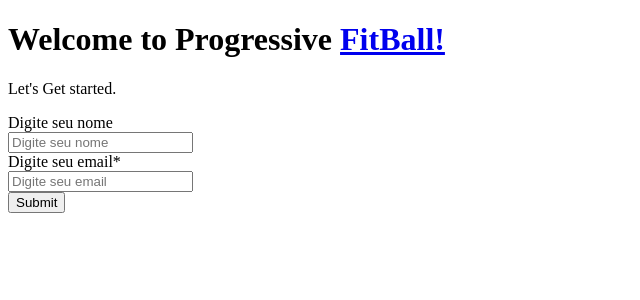
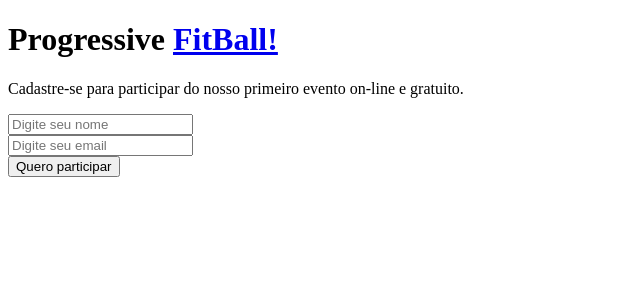
Before and after one commit to henriqueeliassilva/pfb-app, a Next.js app: page / in a window 1280 px wide. Shown: the top 300 px of the page, without its empty margins (0-640 px from the left). Built offline with nearby package versions, Linux system fonts and the light colour scheme.

Commit message:
layout and thankyou page

```diff
--- a/pages/index.js
+++ b/pages/index.js
@@ -9,14 +9,13 @@ export default function Home() {
       </Head>
       <main className="flex flex-col items-center justify-center w-full flex-1 px-20 text-center">
         <h1 className="text-6xl font-bold">
-          Welcome to{' '}
           Progressive{' '}
           <a className="text-blue-600" href="#">
           {' '}FitBall!
           </a>
         </h1>
         <p className="mt-3 text-2xl">
-          Let's Get started.{' '}
+        Cadastre-se para participar do nosso primeiro evento on-line e gratuito.{' '}
         </p>
 
         <form method="POST" action="https://pfb.activehosted.com/proc.php" id="_form_1_" class="_form _form_1 _inline-form  _dark" novalidate>
@@ -29,25 +28,25 @@ export default function Home() {
     <input type="hidden" name="v" value="2" />
     <div >
 
-      <div className="p-5">
-        <label for="fullname" >
-          Digite seu nome
-        </label>
+      <div className="p-4">
+        {/* <label for="fullname" >
+         <p className="text-2xl pb-2">Digite seu nome </p>
+        </label> */}
         <div>
-          <input  className="pl-2 pb-2 px-15 py-2 border-2" type="text" id="fullname" name="fullname" placeholder="Digite seu nome" />
+          <input  className="rounded pl-2 p-4 px-40 py-2 border-2" type="text" id="fullname" name="fullname" placeholder="Digite seu nome" />
         </div>
       </div>
-      <div  >
-        <label for="email" class="_form-label">
-          Digite seu email*
-        </label>
-        <div className="pb-4" >
-          <input className="pl-2 pb-2 px-15 py-2 border-2" type="text" id="email" name="email" placeholder="Digite seu email" required/>
+      <div className="pb-4">
+        {/* <label  for="email">
+         <p className="text-2xl ">Digite seu email*</p>
+        </label> */}
+        <div className="pb-" >
+          <input className="rounded pl-2  p-4 px-40 py-2 border-2" type="text" id="email" name="email" placeholder="Digite seu email" required/>
         </div>
       </div>
       <div >
-        <button className="pb-2 px-10 py-2 bg-green-600 text-white"  id="_form_1_submit"  type="submit" >
-          Submit
+        <button className=" uppercase rounded  px-24 py-2 bg-blue-600 text-white"  id="_form_1_submit"  type="submit" >
+          Quero participar
         </button>
       </div>
       <div >
```
Also changed, not shown: pages/obrigado.js (added, +20 -0 lines).
